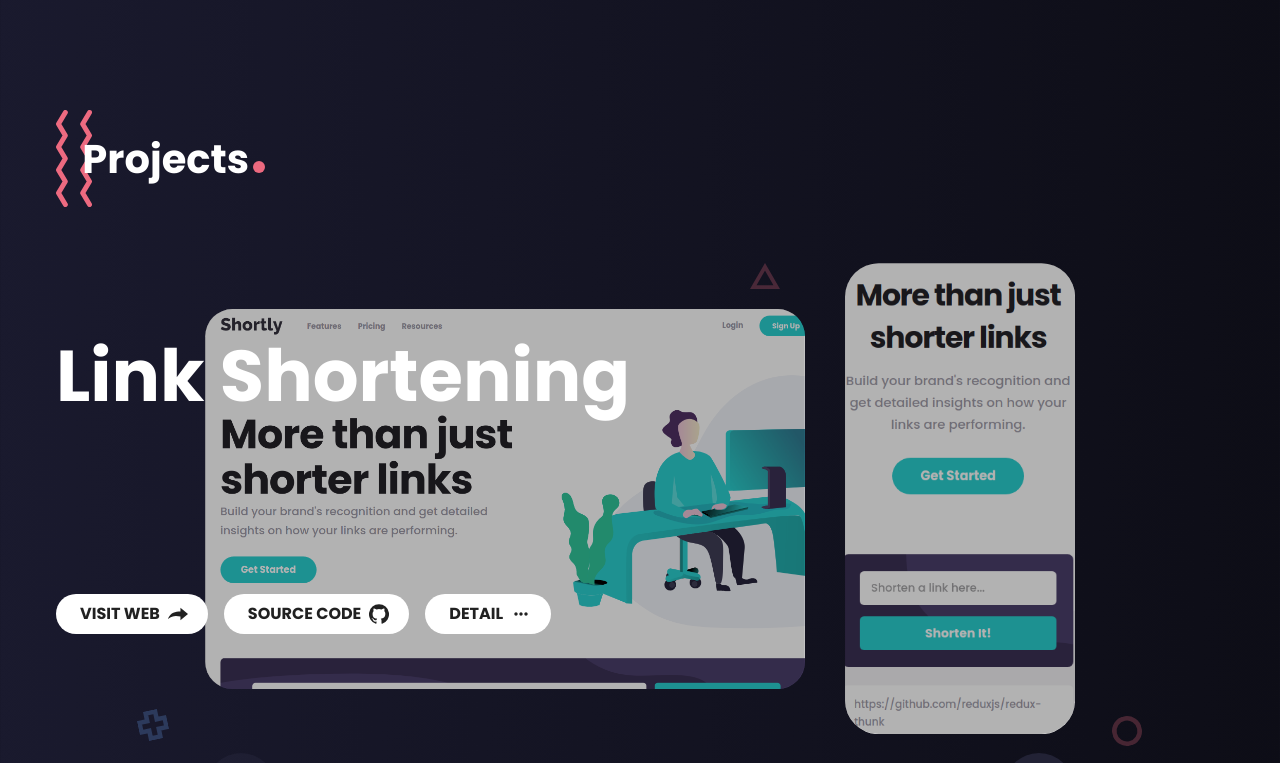
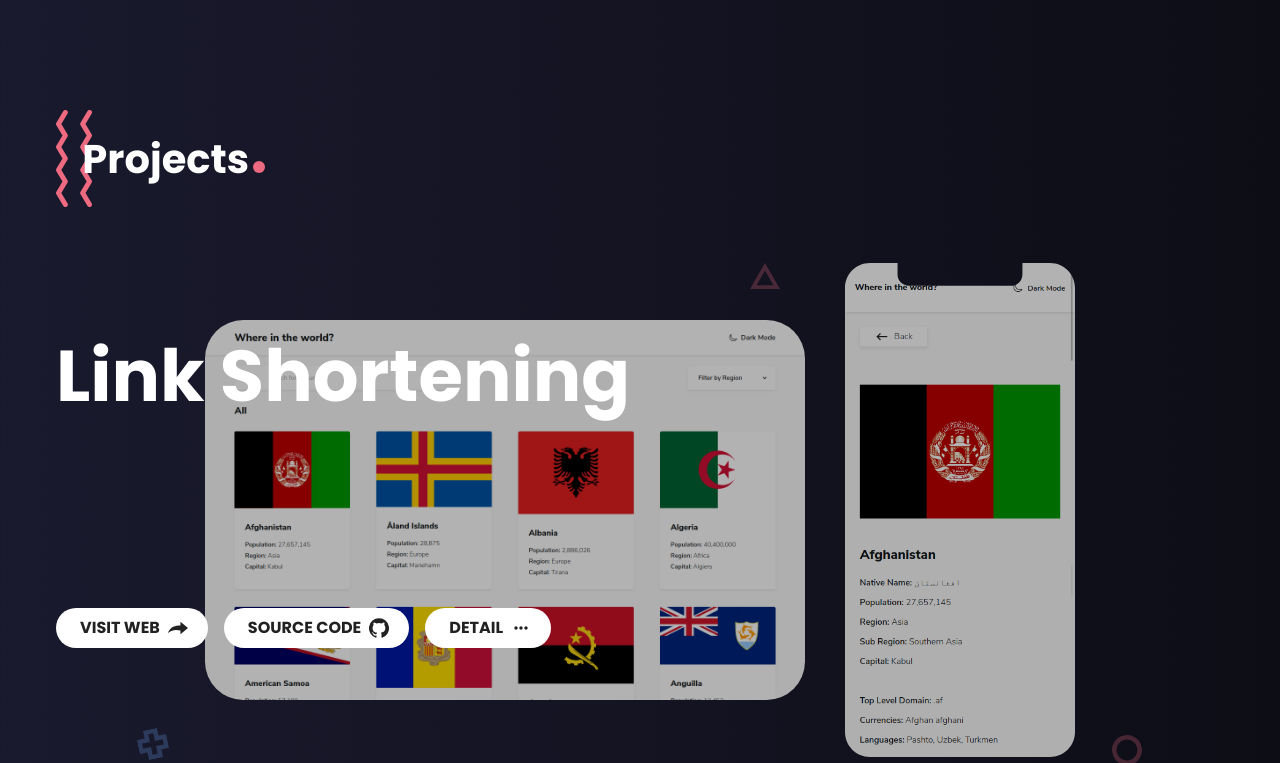
Before and after one commit to Mohamad-Ilham-Ramadhan/portfolio, a React app: page / in a window 1280 px wide. Shown: the part 770-1533 px from the top of the page. Built offline with nearby package versions, Linux system fonts and the light colour scheme.

Commit message:
implement images projects on swiper desktop

```diff
--- a/src/components/SwiperProjects.jsx
+++ b/src/components/SwiperProjects.jsx
@@ -18,19 +18,19 @@ import SwiperCore, { Navigation, Pagination } from "swiper";
 import { Swiper, SwiperSlide } from "swiper/react";
 import arrowNext from "../images/arrow-next.svg";
 import arrowPrev from "../images/arrow-prev.svg";
-import slideDesktop1 from "../images/slide-desktop.svg";
-import slideMobile1 from "../images/slide-mobile.svg";
-import slideDesktop2 from "../images/slide-desktop-2.svg";
-import slideMobile2 from "../images/slide-mobile-2.svg";
-import slideDesktop3 from "../images/slide-desktop-3.svg";
-import slideMobile3 from "../images/slide-mobile-3.svg";
-import slideDesktop4 from "../images/slide-desktop-4.svg";
-import slideMobile4 from "../images/slide-mobile-4.svg";
+import imgRestCountriesDesktop from "../images/slider-desktop/rest-api-desktop.svg";
+import imgRestCountriesMobile from "../images/slider-desktop/rest-api-mobile.svg";
+import imgRestRockPaperScissorsDesktop from "../images/slider-desktop/rock-paper-scissors-desktop.svg";
+import imgRestRockPaperScissorsMobile from "../images/slider-desktop/rock-paper-scissors-mobile.svg";
+import imgRestIpAddressDesktop from "../images/slider-desktop/ip-address-tracker-desktop.svg";
+import imgRestIpAddressMobile from "../images/slider-desktop/ip-address-tracker-mobile.svg";
+import imgJobListingDesktop from "../images/slider-desktop/job-list-desktop.svg";
+import imgJobListingMobile from "../images/slider-desktop/job-list-mobile.svg";
+
 import "swiper/swiper.scss";
 import "swiper/components/navigation/navigation.scss";
 import "swiper/components/pagination/pagination.scss";
 // import "swiper/swiper-bundle.min.css"; // for production only (navigation dan pagination scss nya nge bug)
-
 // Swiper's component initialization
 SwiperCore.use([Navigation, Pagination]);
 
@@ -99,6 +99,7 @@ const useStyles = makeStyles((theme) => ({
     },
     "& .img-desktop": {
       marginRight: 40,
+      filter: "brightness(.7)",
       [theme.breakpoints.up("md")]: {
         width: 350,
       },
@@ -113,6 +114,8 @@ const useStyles = makeStyles((theme) => ({
       },
     },
     "& .img-mobile": {
+      filter: "brightness(.7)",
+
       [theme.breakpoints.up("md")]: {
         width: 180,
       },
@@ -174,6 +177,33 @@ const useStyles = makeStyles((theme) => ({
     },
   },
 }));
+
+const projects = [
+  {
+    id: 1,
+    title: "Rest Countires API",
+    imgDesktop: imgRestCountriesDesktop,
+    imgMobile: imgRestCountriesMobile,
+  },
+  {
+    id: 2,
+    title: "Rock Paper Scissors",
+    imgDesktop: imgRestRockPaperScissorsDesktop,
+    imgMobile: imgRestRockPaperScissorsMobile,
+  },
+  {
+    id: 3,
+    title: "IP Address Tracker",
+    imgDesktop: imgRestIpAddressDesktop,
+    imgMobile: imgRestIpAddressMobile,
+  },
+  {
+    id: 4,
+    title: "Job Listing with Filtering",
+    imgDesktop: imgJobListingDesktop,
+    imgMobile: imgJobListingMobile,
+  },
+];
 
 function getSliderActive(swiper) {
   const slides = Array.from(swiper.slides);
@@ -425,11 +455,13 @@ export default function SwiperProjects({
           Detail
         </ButtonPill>
       </div>
-      <SwiperSlide>
-        <img className="img-desktop" src={slideDesktop1} alt="" />
-        <img className="img-mobile" src={slideMobile1} alt="" />
-      </SwiperSlide>
-      <SwiperSlide>
+      {projects.map((item) => (
+        <SwiperSlide key={item.id}>
+          <img className="img-desktop" src={item.imgDesktop} alt="" />
+          <img className="img-mobile" src={item.imgMobile} alt="" />
+        </SwiperSlide>
+      ))}
+      {/* <SwiperSlide>
         <img className="img-desktop" src={slideDesktop2} alt="" />
         <img className="img-mobile" src={slideMobile2} alt="" />
       </SwiperSlide>
@@ -440,7 +472,7 @@ export default function SwiperProjects({
       <SwiperSlide>
         <img className="img-desktop" src={slideDesktop4} alt="" />
         <img className="img-mobile" src={slideMobile4} alt="" />
-      </SwiperSlide>
+      </SwiperSlide> */}
       <div className="swiper-controls">
         <div className="swiper-button swiper-button-prev">
           <img className=".MuiButton-label" src={arrowPrev} alt="" />
```
